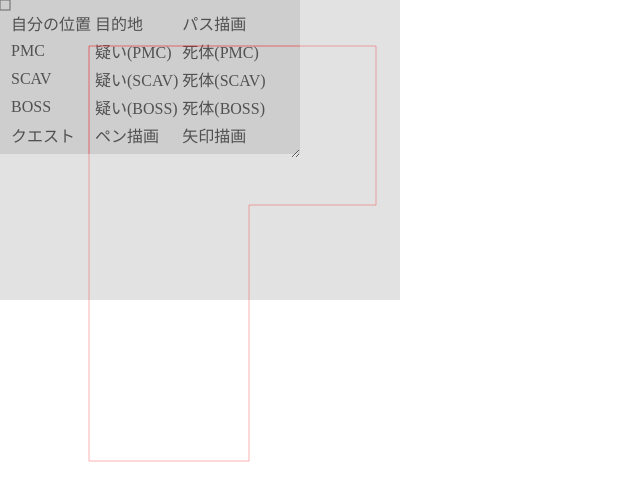
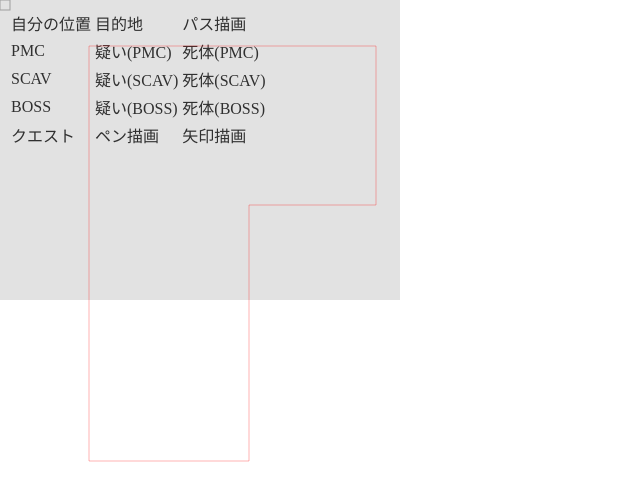
Before and after one commit to sagasa/MapView, a React app: page / in a window 1280 px wide. Shown: the top 500 px of the page, without its empty margins (0-640 px from the left). Built offline with nearby package versions, Linux system fonts and the light colour scheme; the HTML template or start-up script is replaced by a standard one.

Commit message:
リサイズ可能なマップを一時撤去

```diff
--- a/src/index.tsx
+++ b/src/index.tsx
@@ -8,8 +8,8 @@ import Info from "./info";
 const canvasRoot = createRoot(document.getElementById("canvas")!);
 const infoRoot = createRoot(document.getElementById("info")!);
 
-const canvas2Root = createRoot(document.getElementById("canvas2")!);
+//const canvas2Root = createRoot(document.getElementById("canvas2")!);
+//canvas2Root.render(<Canvas isFullScreen={false}/>);
 
 canvasRoot.render(<Canvas isFullScreen={true}/>);
-canvas2Root.render(<Canvas isFullScreen={false}/>);
 infoRoot.render(<Info/>);
```
